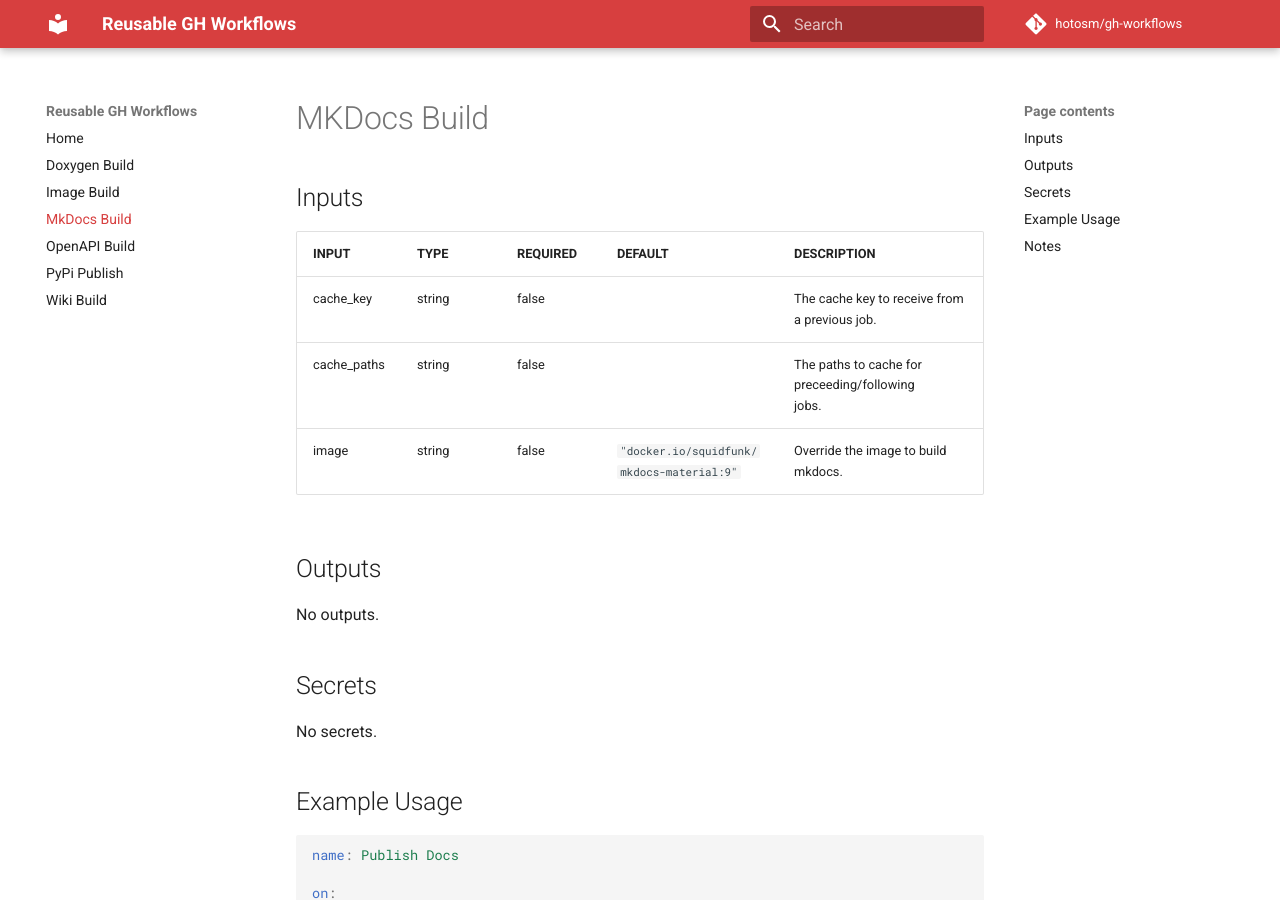
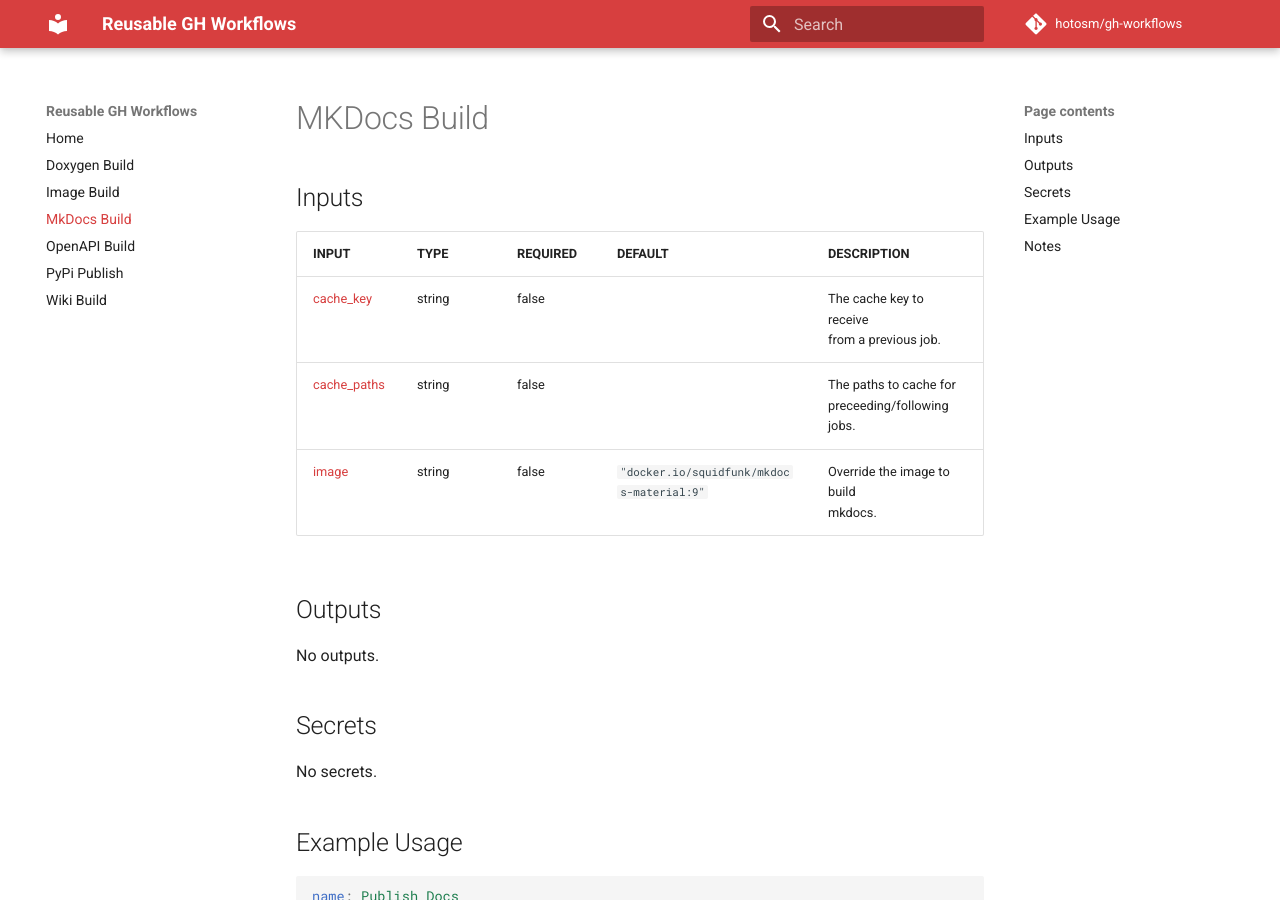
Before and after one commit to hotosm/gh-workflows, an MkDocs documentation site: the page built from docs/mkdocs_build.md, in a window 1280 px wide and 900 px high. Built offline with MkDocs 1.6.1 and Material for MkDocs 9.7.7, drawn with Linux system fonts in a browser that asks for light colours; comment, search, counter and statistics services are not loaded.

Commit message:
docs: updated workflow docs

```diff
--- a/docs/mkdocs_build.md
+++ b/docs/mkdocs_build.md
@@ -4,28 +4,24 @@
 
 <!-- AUTO-DOC-INPUT:START - Do not remove or modify this section -->
 
-| INPUT       | TYPE   | REQUIRED | DEFAULT                                   | DESCRIPTION                                           |
-| ----------- | ------ | -------- | ----------------------------------------- | ----------------------------------------------------- |
-| cache_key   | string | false    |                                           | The cache key to receive from <br>a previous job.     |
-| cache_paths | string | false    |                                           | The paths to cache for preceeding/following <br>jobs. |
-| image       | string | false    | `"docker.io/squidfunk/mkdocs-material:9"` | Override the image to build mkdocs.                   |
+|                               INPUT                               |  TYPE  | REQUIRED |                  DEFAULT                  |                      DESCRIPTION                       |
+|-------------------------------------------------------------------|--------|----------|-------------------------------------------|--------------------------------------------------------|
+|    <a name="input_cache_key"></a>[cache_key](#input_cache_key)    | string |  false   |                                           |   The cache key to receive <br>from a previous job.    |
+| <a name="input_cache_paths"></a>[cache_paths](#input_cache_paths) | string |  false   |                                           | The paths to cache for <br>preceeding/following jobs.  |
+|          <a name="input_image"></a>[image](#input_image)          | string |  false   | `"docker.io/squidfunk/mkdocs-material:9"` |        Override the image to build <br>mkdocs.         |
 
 <!-- AUTO-DOC-INPUT:END -->
 
 ## Outputs
 
 <!-- AUTO-DOC-OUTPUT:START - Do not remove or modify this section -->
-
 No outputs.
-
 <!-- AUTO-DOC-OUTPUT:END -->
 
 ## Secrets
 
 <!-- AUTO-DOC-SECRETS:START - Do not remove or modify this section -->
-
 No secrets.
-
 <!-- AUTO-DOC-SECRETS:END -->
 
 ## Example Usage
```
Also changed, not shown: docs/doxygen_build.md (+4 -8 lines), docs/image_build.md (+9 -13 lines), docs/openapi_build.md (+6 -10 lines), docs/pypi_publish.md (+3 -7 lines), docs/wiki.md (+3 -7 lines).
